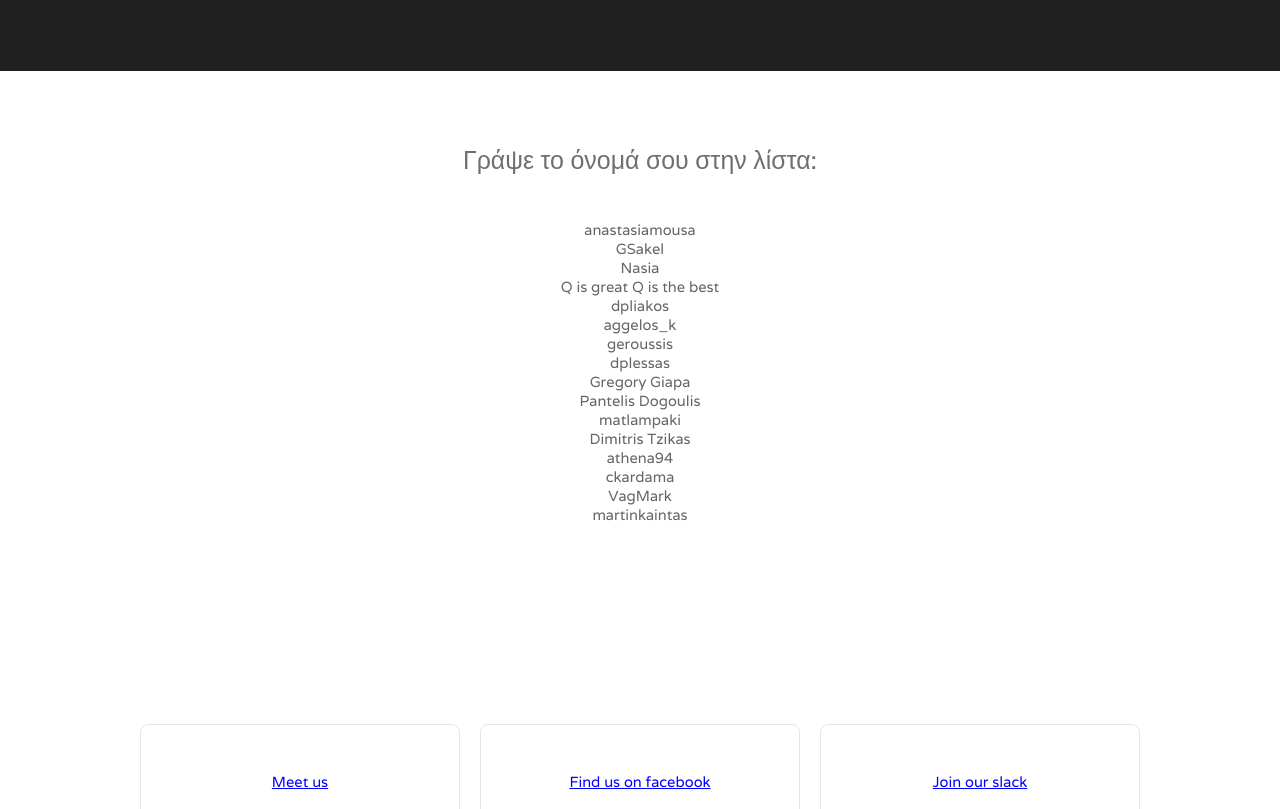
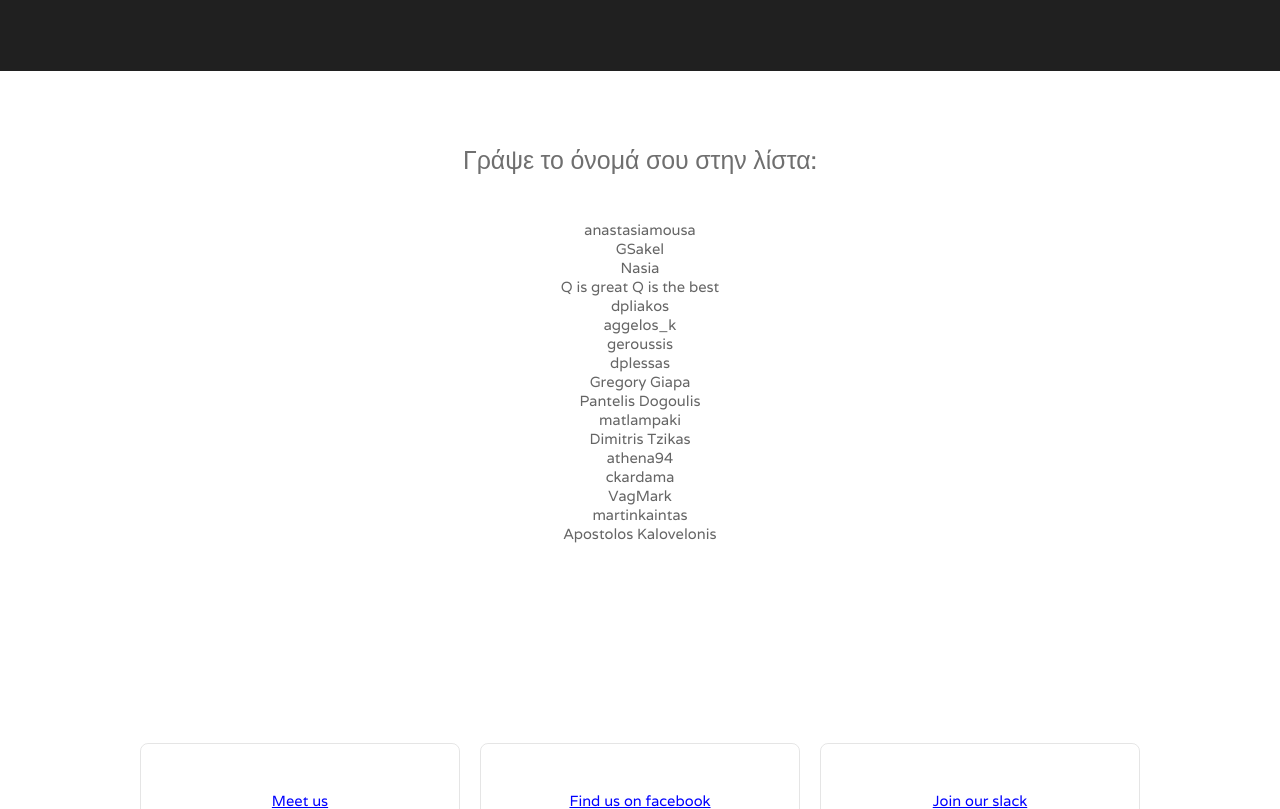
Before and after one commit to ieee-ihuthess/git_github_101, a plain HTML site: page index.html in a window 1280 px wide. Shown: the part 291-1100 px from the top of the page. Drawn offline with Linux system fonts and the light colour scheme.

Commit message:
add my name

```diff
--- a/index.html
+++ b/index.html
@@ -72,6 +72,7 @@ Released   : 20140309
 				<li> ckardama </li>
 				<li>VagMark	</li>
 				<li> martinkaintas</li>
+        <li>	Apostolos Kalovelonis </li>
 			</ul>
 		<div id="three-column">
 			<div class="boxA">
```
